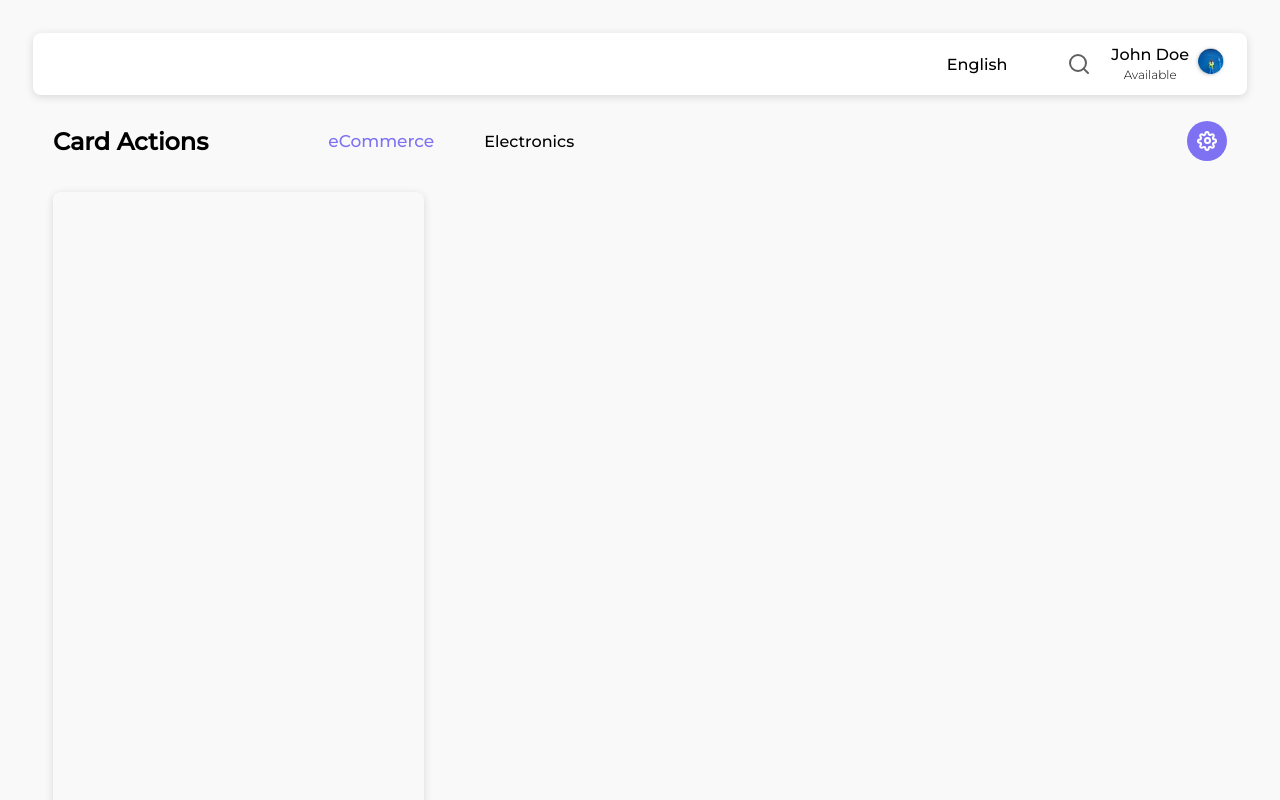
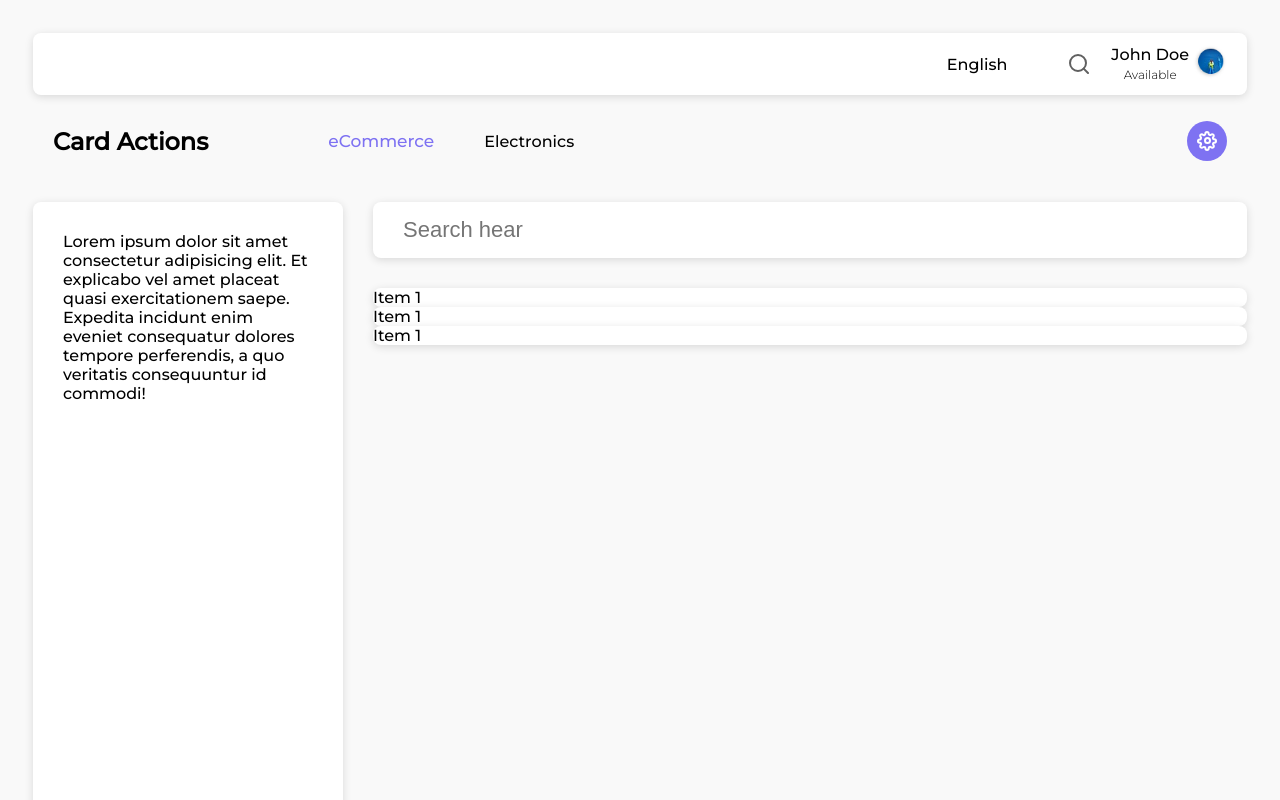
Before and after one commit to Rha001/online-store, a plain HTML site: page index.html in a window 1280 px wide. Shown: the top 800 px of the page. Drawn offline with Linux system fonts and the light colour scheme.

Commit message:
main layout adjustments and added box sizing.

```diff
--- a/css/commons.css
+++ b/css/commons.css
@@ -1,8 +1,31 @@
+.panel {
+    box-shadow: 0px 2px 8px rgba(0, 0, 0, 0.135216);
+    border-radius: 0.5rem;
+    background-color: #FFFFFF;
+}
+
+.w-full {
+    width: 100%;
+}
+
+.h-full {
+    height: 100%;
+}
+
+/* Borders */
+
+.b-0 {
+    border: 0;
+}
+
 /* Flex */
 .flex {
     display: flex;
 }
 
+.flex-grow-1 {
+    flex-grow: 1;
+}
 
 .items-center {
     align-items: center;
@@ -15,6 +38,10 @@
 }
 
 /* Margins and Paddings */
+.m-30 {
+    margin: 1.875rem;
+}
+
 .mr-20 {
     margin-right: 1.25rem;
 }
@@ -23,14 +50,32 @@
     margin-right: 22px;
 }
 
+.mr-30 {
+    margin-right: 1.875rem;
+}
+
 .ml-4 {
     margin-left: 0.25rem;
 }
+
+.mt-30 {
+    margin-top: 1.875rem;
+}
+
+.p-30 {
+    padding: 1.875rem;
+}
+
 /* End Of Margins and Paddings */
 
 /* Text */
 .text-center {
     text-align: center;
+}
+
+.font-22 {
+    font-size: 22px;
+    line-height: 26px;
 }
 
 .font-light-12 {
@@ -41,9 +86,18 @@
 
 /* Media Queries */
 
-.hide-block-sm, .hide-flex-sm {
+.hide-block-sm,
+.hide-flex-sm,
+.show-block-xl {
     display: none;
 }
+
+/*
+    sm = mobile 0px - 767px
+    md = tablet 768px - 991px
+    lg = desktop 992px - 1200
+    xl = large desktop 1200px and above
+*/
 
 @media (min-width: 768px) {
     .hide-block-sm {
@@ -58,3 +112,9 @@
 @media (min-width: 992px) {
 
 }
+
+@media (min-width: 1200px) {
+    .show-block-xl{
+        display: block;
+    }
+}
--- a/css/style.css
+++ b/css/style.css
@@ -1,6 +1,9 @@
 @import './commons.css';
 @import './icons.css';
 
+* {
+    box-sizing: border-box;
+}
 
 html, body {
     width: 100%;
@@ -24,27 +27,16 @@ body {
 
 .container .appHeader {
     justify-content: space-between;
-    background-color: #FFFFFF;
-    box-shadow: 0px 2px 8px rgba(0, 0, 0, 0.135216);
-    border-radius: 8px;
     height: 62px;
     padding: 0 20px;
 }
 
-.filterBox {
-    height: 1519px;
-    width: 371px;
-    margin: 20px;
-    box-shadow: 0px 2px 8px rgba(0, 0, 0, 0.135216);
-    border-radius: 8px;
-    color: #FFFFFF;
-
+.mainLayout {
+    height: 900px;
 }
 
-.searchBar {
-    height: 62px;
-    width: 1171px;
-    color: #FFFFFF;
+.filterBox {
+    width: 310px;
 }
 
 .appHeaderRight {
@@ -78,6 +70,10 @@ body {
     background-color: #7E72F2;
 }
 
+.searchBar {
+    padding: 15px 30px;
+}
+
 .settingsIcon img {
     margin: auto;
 }
--- a/index.html
+++ b/index.html
@@ -10,7 +10,7 @@
 </head>
 <body>
     <div class="container">
-        <div class="appHeader flex items-center">
+        <div class="appHeader flex items-center panel">
             <div class="appHeaderLeft flex hide-flex-sm">
                 <i class="icon-20 mr-22 check-sqare"></i>
                 <i class="icon-20 mr-22 message-sqare"></i>
@@ -45,8 +45,20 @@
                 <img src="./css/images/settings.svg">
             </div>
         </div>
-        <div class="filterBox">
+        <div class="panels flex mt-30 mainLayout">
+            <div class="leftPanel panel filterBox show-block-xl h-full mr-30 p-30">
+                Lorem ipsum dolor sit amet consectetur adipisicing elit. Et explicabo vel amet placeat quasi exercitationem saepe. Expedita incidunt enim eveniet consequatur dolores tempore perferendis, a quo veritatis consequuntur id commodi!
+            </div>
+            <div class="rightPanel flex-grow-1">
+                <input type="text" class="panel searchBar font-22 w-full b-0" placeholder="Search hear" id="searchBar" />
+                <div class="itemsContainer mt-30">
+                    <div class="panel">Item 1</div>
+                    <div class="panel">Item 1</div>
+                    <div class="panel">Item 1</div>
+                </div>
+            </div>
         </div>
+
     </div>
 </body>
 </html>
```
